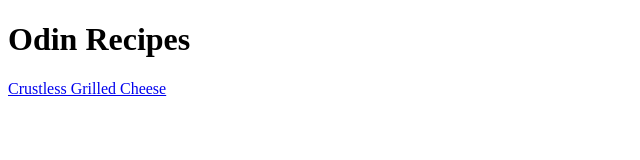
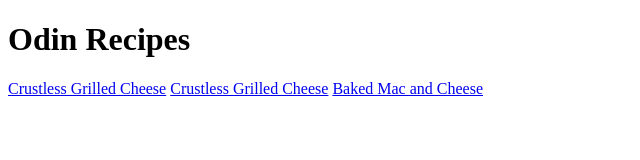
Before and after one commit to FlammaDeFiducia/odin-recipes, a plain HTML site: page index.html in a window 1280 px wide. Shown: the whole page, without its empty margins (0-640 px from the left). Drawn offline with Linux system fonts and the light colour scheme.

Commit message:
Added links to index for new recipes

```diff
--- a/index.html
+++ b/index.html
@@ -8,5 +8,7 @@
 <body>
     <h1>Odin Recipes</h1>
     <a href="recipes/crustless-grill-cheese.html" rel="noopener noreferrer">Crustless Grilled Cheese</a>
+    <a href="recipes/baked-mac-and-cheese.html" rel="noopener noreferrer">Crustless Grilled Cheese</a>
+    <a href="recipes/cider-donut-bread-pudding.html" rel="noopener noreferrer">Baked Mac and Cheese</a>
 </body>
 </html>
```
